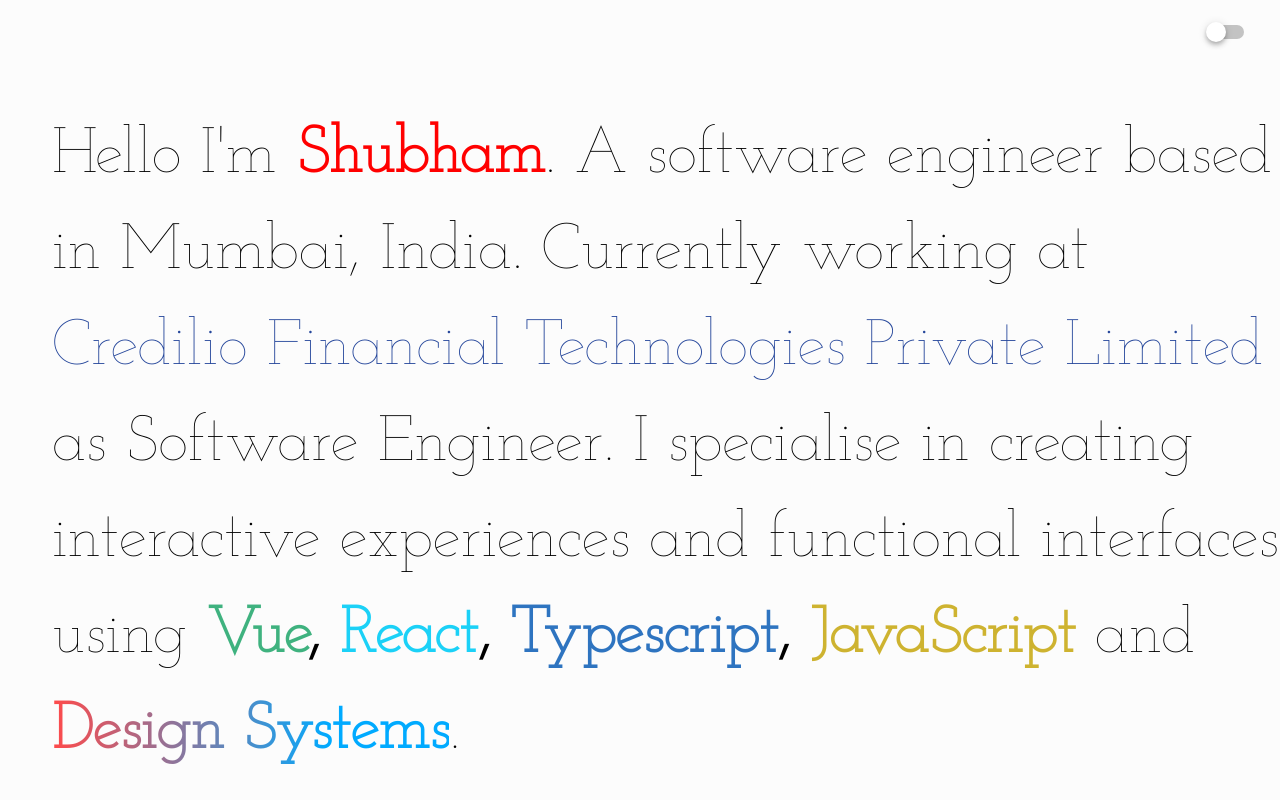
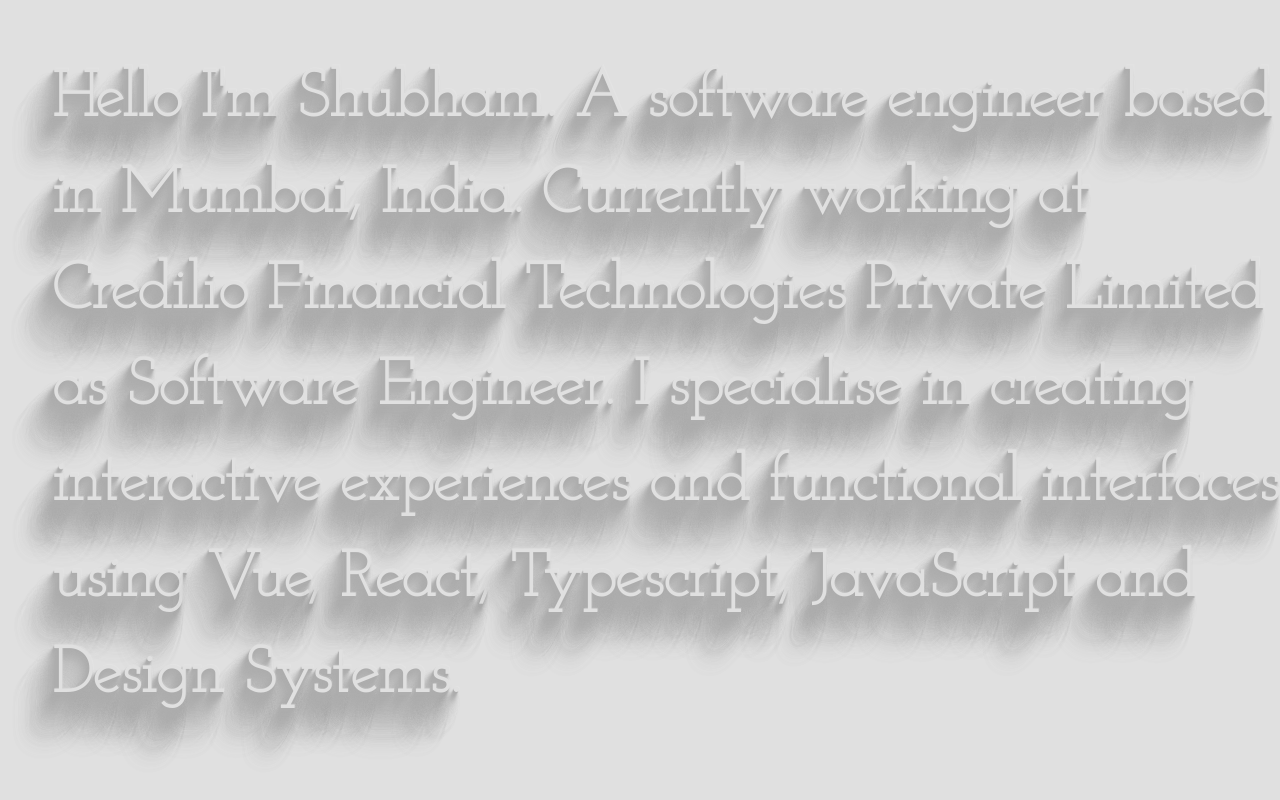
Before and after one commit to 10shubham01/Portfolio, a Nuxt app: page / in a window 1280 px wide. Shown: the top 800 px of the page. Built offline with nearby package versions, Linux system fonts and the light colour scheme.

Commit message:
design changed

```diff
--- a/layouts/default.vue
+++ b/layouts/default.vue
@@ -1,7 +1,7 @@
 <template>
   <v-app>
     <v-main :class="theme ? 'dark' : 'light'">
-      <Header @theme="switchThetheme($event)" />
+      <!-- <Header @theme="switchThetheme($event)" /> -->
       <Loading v-if="loading" />
       <Nuxt v-else />
     </v-main>
@@ -20,7 +20,7 @@
   data() {
     return {
       theme: false,
-      loading: true,
+      loading: false,
     };
   },
   mounted() {
@@ -39,6 +39,8 @@
 };
 </script>
 <style lang="scss" scoped>
+$background: #e0e0e0;
+$secondary: salmon;
 #app {
   font-family: "Josefin Slab", serif;
   padding: 0;
@@ -53,9 +55,15 @@
     color: #ffffff !important;
     transition-delay: 0.3s;
   }
+  // .light {
+  //   background-color: #fcfcfc;
+  //   color: #000000;
+  //   transition-delay: 0.3s;
+  // }
   .light {
-    background-color: #fcfcfc;
-    color: #000000;
+    background: $background;
+    text-rendering: optimizeLegibility;
+    -webkit-font-smoothing: antialiased;
     transition-delay: 0.3s;
   }
 }
--- a/pages/index.vue
+++ b/pages/index.vue
@@ -1,10 +1,10 @@
 <template>
-  <v-row class="main">
+  <v-row class="main font">
     <v-row class="section">
       <v-col cols="12" xl="12" lg="12" md="12" sm="6" class="about">
-        <p>
-          Hello I'm <b style="color: red">Shubham</b>. A software engineer based
-          in Mumbai, India. Currently working at
+        <p class="">
+          Hello I'm <b class="name">Shubham</b>. A software engineer based in
+          Mumbai, India. Currently working at
           <span class="credilio">
             Credilio Financial Technologies Private Limited
           </span>
@@ -23,7 +23,8 @@
       <v-col cols="12" xl="12" lg="12" md="12" sm="6">
         <h1>CAN SPEAK AND UNDERSTAND</h1>
         <p class="skills">
-          Javascript, Typescript, NodeJs, HTML, CSS, SCSS, C, C++, Python
+          Javascript, Typescript, NodeJs, HTML, CSS, SCSS, C, C++, Python,
+          Hindi, English
         </p>
       </v-col>
     </v-row>
@@ -93,40 +94,62 @@
 };
 </script>
 <style scoped lang="scss">
+$background: #e0e0e0;
+$secondary: salmon;
 .main {
   padding: 5% 1% 0% 5%;
   -webkit-user-select: none; /* Safari */
   -ms-user-select: none; /* IE 10 and IE 11 */
   user-select: none; /* Standard syntax */
+  font-weight: bold;
   @media (max-width: 500px) {
     padding: 5% 5% 0% 5%;
     text-align: center;
   }
   .about p {
     font-size: 4rem;
-    overflow: hidden;
+    // overflow: hidden;
     span {
       cursor: pointer;
+      transition: 0.3s;
     }
     .react {
+      &:hover {
         color: #1bd1f7;
       }
+    }
     .vue {
+      &:hover {
         color: #3fb27f;
       }
+    }
     .typescript {
+      &:hover {
         color: #2e74c0;
       }
+    }
     .javascript {
+      &:hover {
         color: #ceb330;
       }
+    }
     .credilio {
+      &:hover {
         color: #26479b;
       }
+    }
+    .name {
+      cursor: pointer;
+      &:hover {
+        color: $secondary;
+      }
+    }
     .design-system {
+      &:hover {
         background: linear-gradient(to right, #ff4a4a, #00aaff 70%);
         background-clip: text;
         -webkit-text-fill-color: transparent;
+      }
     }
 
     @media (max-width: 500px) {
@@ -147,9 +170,10 @@
   .project {
     font-size: 4rem;
     cursor: pointer;
-    transition-delay: 0.2s;
     &:hover {
-      font-weight: 600;
+      @media (min-width: 700px) {
+        letter-spacing: 5px;
+      }
     }
     @media (max-width: 500px) {
       font-size: 1.5rem;
@@ -176,7 +200,7 @@
 }
 h1 {
   font-size: 1.4rem;
-  font-weight: normal;
+  font-weight: bold;
   transition-duration: 0.3s;
   @media (min-width: 700px) {
     &:hover {
@@ -186,4 +210,27 @@
     }
   }
 }
+@mixin shadow($color, $steps, $glow) {
+  $all: ();
+  $all: append($all, -1px 1px 0 rgba($color, 0.1), comma);
+  $all: append($all, 1px -1px 0 rgba($glow, 0.1), comma);
+  $all: append($all, 1px -1px 150px $glow, comma);
+  @for $i from 1 through $steps {
+    $all: append(
+      $all,
+      append($i * -1px $i * 1.9px $i * 1px, rgba($color, 4 / $i))
+    );
+  }
+  text-shadow: $all;
+}
+
+.font,
+.font span {
+  transition: 0.2s;
+}
+
+.font {
+  color: $background;
+  @include shadow(darken($background, 20%), 25, white);
+}
 </style>
```
Lines whose indentation alone changed are shown as unchanged.
